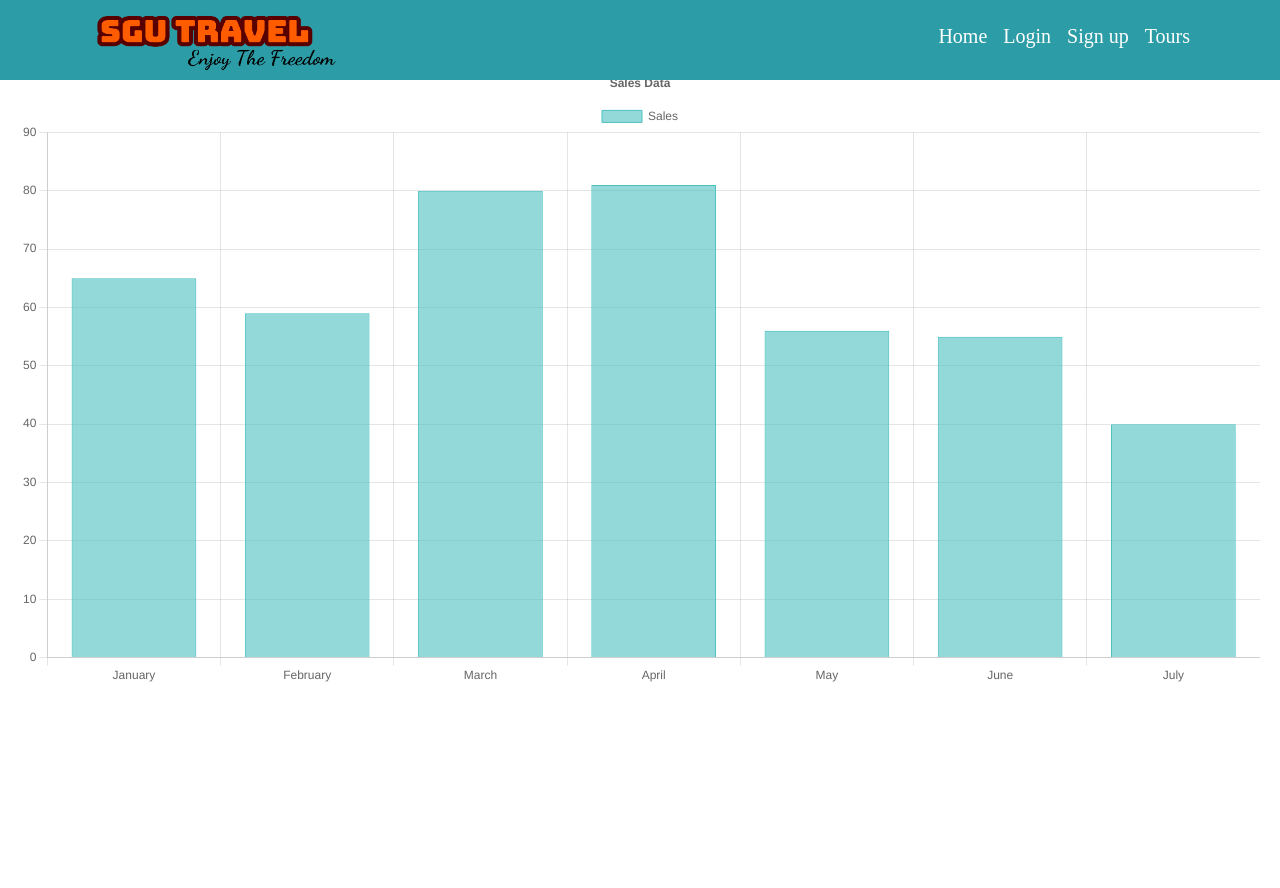
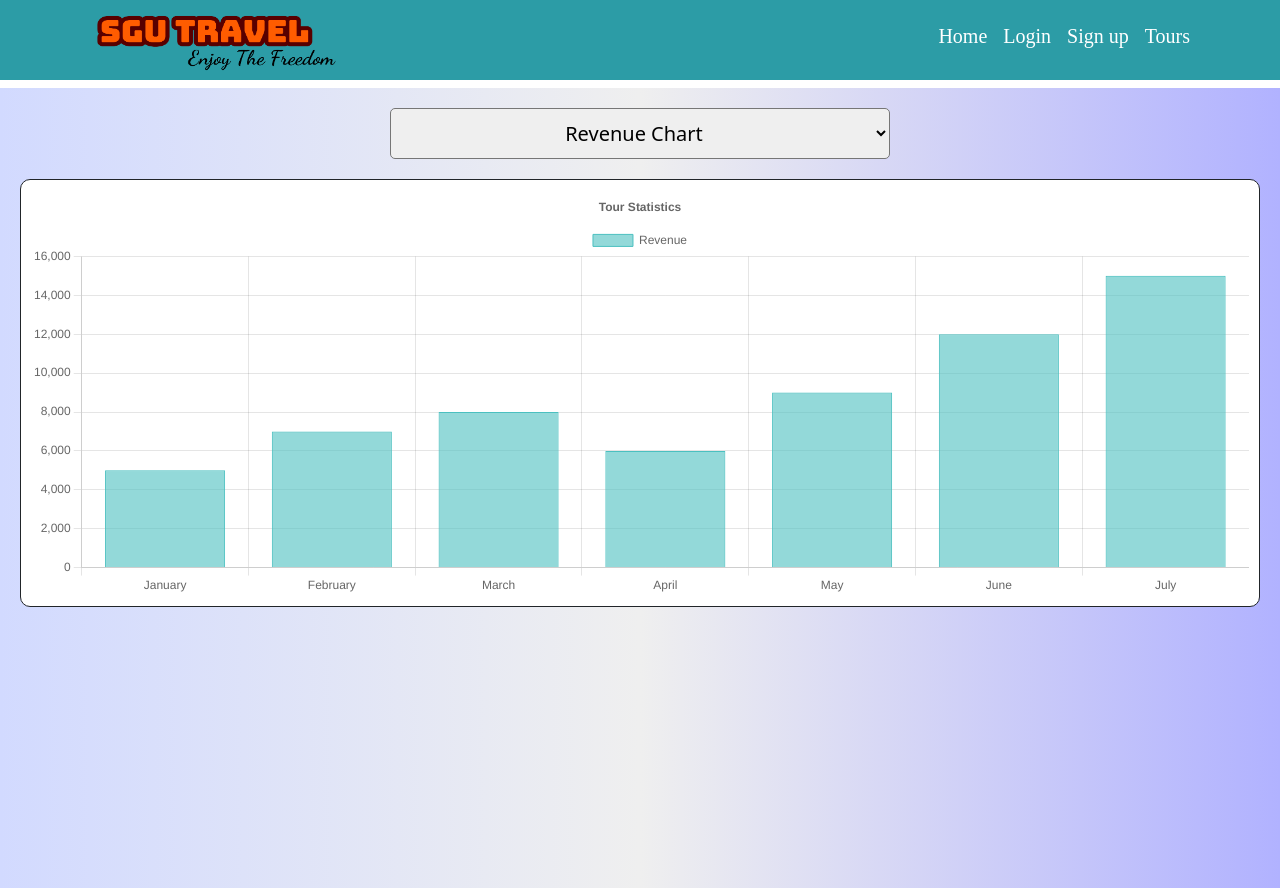
Before and after one commit to ThanhTran2107/TouristManagement, a React (Create React App) app in the folder frontend/: page /springChart in a window 1280 px wide. Before the commit the page ends 800 px from the top, so only its background shows below. Built offline with nearby package versions, Linux system fonts and the light colour scheme.

Commit message:
update spring chart

```diff
--- a/frontend/src/Pages/Admin/SpringChart.js
+++ b/frontend/src/Pages/Admin/SpringChart.js
@@ -1,5 +1,5 @@
-import React from "react";
-import { Bar } from "react-chartjs-2";
+import React, { useState } from "react";
+import { Bar, Line, Pie } from "react-chartjs-2";
 import {
   Chart as ChartJS,
   CategoryScale,
@@ -8,26 +8,32 @@ import {
   Title,
   Tooltip,
   Legend,
+  LineElement,
+  PointElement,
+  ArcElement,
 } from "chart.js";
 
-// Đăng ký các thành phần của Chart.js
 ChartJS.register(
   CategoryScale,
   LinearScale,
   BarElement,
   Title,
   Tooltip,
-  Legend
+  Legend,
+  LineElement,
+  PointElement,
+  ArcElement
 );
 
 const SpringChart = () => {
-  // Dữ liệu cho biểu đồ
-  const data = {
+  const [selectedChart, setSelectedChart] = useState("revenue");
+
+  const revenueData = {
     labels: ["January", "February", "March", "April", "May", "June", "July"],
     datasets: [
       {
-        label: "Sales",
-        data: [65, 59, 80, 81, 56, 55, 40],
+        label: "Revenue",
+        data: [5000, 7000, 8000, 6000, 9000, 12000, 15000],
         backgroundColor: "rgba(75, 192, 192, 0.6)",
         borderColor: "rgba(75, 192, 192, 1)",
         borderWidth: 1,
@@ -35,7 +41,39 @@ const SpringChart = () => {
     ],
   };
 
-  // Tùy chọn cho biểu đồ
+  const salesData = {
+    labels: ["January", "February", "March", "April", "May", "June", "July"],
+    datasets: [
+      {
+        label: "Tours Sold",
+        data: [50, 70, 80, 60, 90, 120, 150],
+        backgroundColor: "rgba(255, 99, 132, 0.6)",
+        borderColor: "rgba(255, 99, 132, 1)",
+        borderWidth: 2,
+        fill: false,
+      },
+    ],
+  };
+
+  const customersData = {
+    labels: ["January", "February", "March", "April", "May", "June", "July"],
+    datasets: [
+      {
+        label: "Customers",
+        data: [30, 50, 70, 40, 60, 90, 110],
+        backgroundColor: [
+          "rgba(255, 206, 86, 0.6)",
+          "rgba(54, 162, 235, 0.6)",
+          "rgba(255, 99, 132, 0.6)",
+          "rgba(75, 192, 192, 0.6)",
+          "rgba(153, 102, 255, 0.6)",
+          "rgba(255, 159, 64, 0.6)",
+          "rgba(255, 99, 132, 0.6)",
+        ],
+      },
+    ],
+  };
+
   const options = {
     responsive: true,
     plugins: {
@@ -44,23 +82,77 @@ const SpringChart = () => {
       },
       title: {
         display: true,
-        text: "Sales Data",
+        text: "Tour Statistics",
       },
     },
   };
 
+  const handleChange = (event) => {
+    setSelectedChart(event.target.value);
+  };
+
   return (
     <div style={Styles.container}>
-      <h2>Spring Chart</h2>
-      <Bar data={data} options={options} />
+      <select
+        onChange={handleChange}
+        value={selectedChart}
+        style={Styles.select}
+      >
+        <option value="revenue">Revenue Chart</option>
+        <option value="sales">Sales Chart</option>
+        <option value="customers">Customers Chart</option>
+      </select>
+
+      {selectedChart === "revenue" && (
+        <div style={Styles.chartContainer}>
+          <Bar data={revenueData} options={options} width={300} height={100} />
+        </div>
+      )}
+
+      {selectedChart === "sales" && (
+        <div style={Styles.chartContainer}>
+          <Line data={salesData} options={options} width={300} height={100} />
+        </div>
+      )}
+
+      {selectedChart === "customers" && (
+        <div style={{ display: "flex", justifyContent: "center" }}>
+          <div style={Styles.pieContainer}>
+            <Pie data={customersData} options={options} />
+          </div>
+        </div>
+      )}
     </div>
   );
 };
 
 const Styles = {
   container: {
+    marginTop: "11vh",
     padding: "20px",
     textAlign: "center",
+    background: `linear-gradient(to right, #D2DAFF, #EFEFEF, #B1B2FF)`,
+    minHeight: "100vh",
+  },
+  pieContainer: {
+    width: "500px",
+    height: "500px",
+  },
+  select: {
+    padding: "10px ",
+    fontSize: "20px",
+    borderRadius: "5px",
+    marginBottom: "20px",
+    width: "500px",
+    textAlign: "center",
+    outline: "none"
+  },
+  chartContainer: {
+    border: "1px solid",
+    borderRadius: "10px",
+    padding: "10px",
+    marginBottom: "20px",
+    backgroundColor: "white",
   },
 };
 
```
